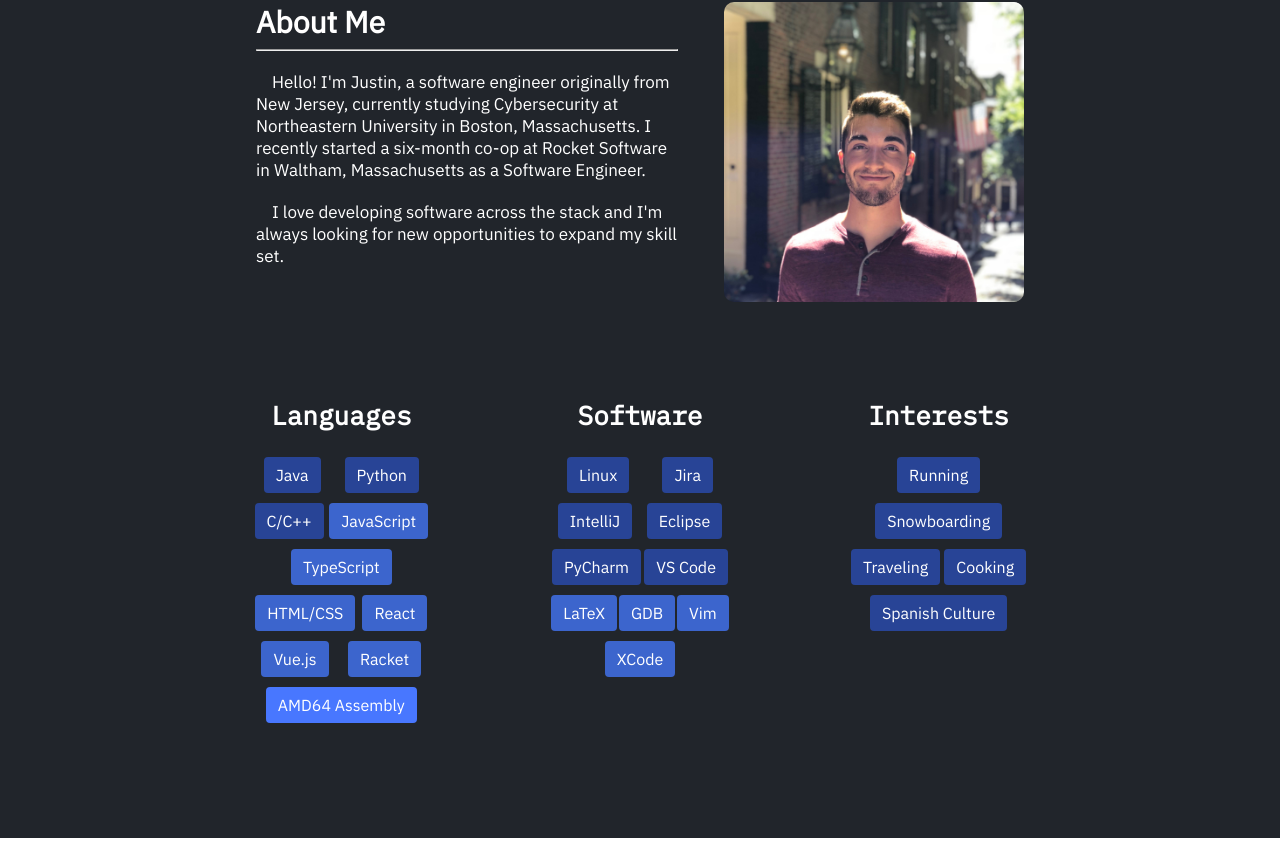
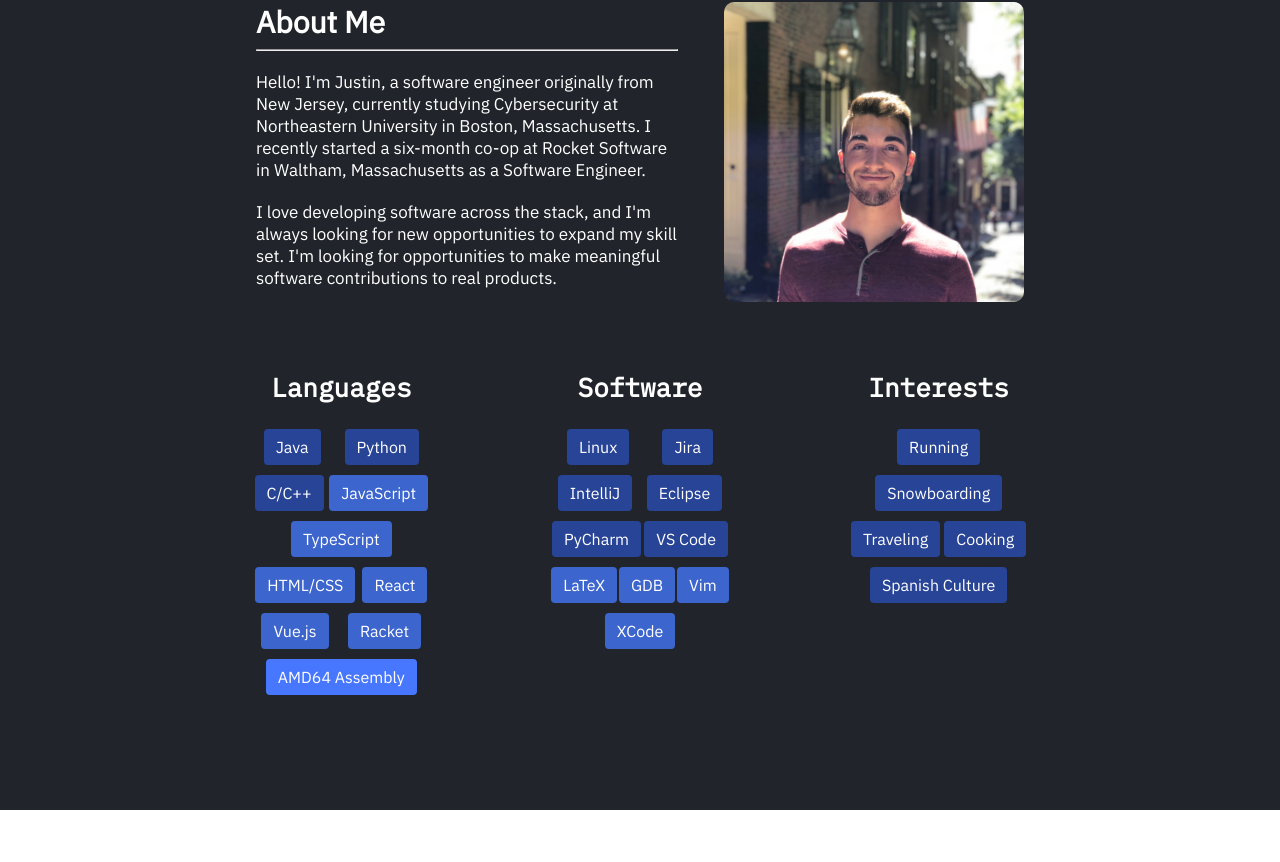
Before and after one commit to justinkonecny/website, a React (Create React App) app: page / in a window 1280 px wide. Shown: the part 798-1660 px from the top of the page. Built offline with nearby package versions, Linux system fonts and the light colour scheme.

Commit message:
Update content

```diff
--- a/src/components/Home.js
+++ b/src/components/Home.js
@@ -206,7 +206,7 @@ class Home extends Component {
                                 <h3 id={'about-me'} style={{'color': 'white'}}>About Me</h3>
                                 <hr/>
                                 <div className={this.state.showAboutMe ? 'fade-in' : 'fade-in-hide'}
-                                     style={{'textIndent': '1.0em', 'margin': '20px auto'}}>
+                                     style={{'margin': '20px auto'}}>
                                     <p>
                                         Hello! I'm Justin, a software engineer originally from New Jersey, currently studying
                                         Cybersecurity at Northeastern University in Boston, Massachusetts. I recently started
@@ -214,8 +214,9 @@ class Home extends Component {
                                     </p>
                                     <br/>
                                     <p>
-                                        I love developing software across the stack and I'm always looking for new opportunities
-                                        to expand my skill set.
+                                        I love developing software across the stack, and I'm always looking for new opportunities
+                                        to expand my skill set. I'm looking for opportunities to make meaningful software
+                                        contributions to real products.
                                     </p>
                                 </div>
                             </div>
@@ -379,14 +380,14 @@ class Home extends Component {
                                     location. The results are then presented to the user for viewing.
                                 </p>
                                 <br/>
-                                <p>
-                                    {/*Try it out <a style={{'color': '#3c65cd'}}*/}
-                                                  {/*href={'https://libertycars.firebaseapp.com'}*/}
-                                                  {/*target={'_blank'} rel={'noopener noreferrer'}>here</a>, or*/}
-                                    Check out the code <a style={{'color': '#3c65cd'}}
-                                                    href={'https://github.com/justinkonecny/liberty_cars'}
-                                                    target={'_blank'} rel={'noopener noreferrer'}>here</a>!
-                                </p>
+                                {/*<p>*/}
+                                    {/*/!*Try it out <a style={{'color': '#3c65cd'}}*!/*/}
+                                                  {/*/!*href={'https://libertycars.firebaseapp.com'}*!/*/}
+                                                  {/*/!*target={'_blank'} rel={'noopener noreferrer'}>here</a>, or*!/*/}
+                                    {/*Check out the code <a style={{'color': '#3c65cd'}}*/}
+                                                    {/*href={'https://github.com/justinkonecny/liberty_cars'}*/}
+                                                    {/*target={'_blank'} rel={'noopener noreferrer'}>here</a>!*/}
+                                {/*</p>*/}
                                 <div className={this.state.showLibertySkills ? 'project-skills fade-in' : 'project-skills fade-in-hide'} style={{'margin': '10px 0'}}>
                                     <span className={'skill-all proj-skill'} style={this.skillProficient}>Vue.js</span>
                                     <span className={'skill-all proj-skill'} style={this.skillProficient}>JavaScript</span>
@@ -441,8 +442,8 @@ class Home extends Component {
                                     execute <i>put</i> and <i>get</i> requests at any time with low latency.
                                 </p>))}
 
-                            {/* Simple Transport Protocol */}
-                            {this.getAdditionalProject('Simple Transport Protocol',
+                            {/* Reliable Transport Protocol */}
+                            {this.getAdditionalProject('Reliable Transport Protocol',
                                 (<p>
                                     Designed and developed a simple transport protocol in Python that provided a
                                     reliable datagram service and ensured that data was delivered in order,
--- a/src/css/Home.css
+++ b/src/css/Home.css
@@ -156,7 +156,7 @@ p {
 
 .highlights {
     display: flex;
-    padding: 75px 15vw;
+    padding: 40px 15vw 75px 15vw;
 }
 
 .highlights-mobile {
```
Also changed, not shown: 1 other file (tests, documents, lock files or other folders).
